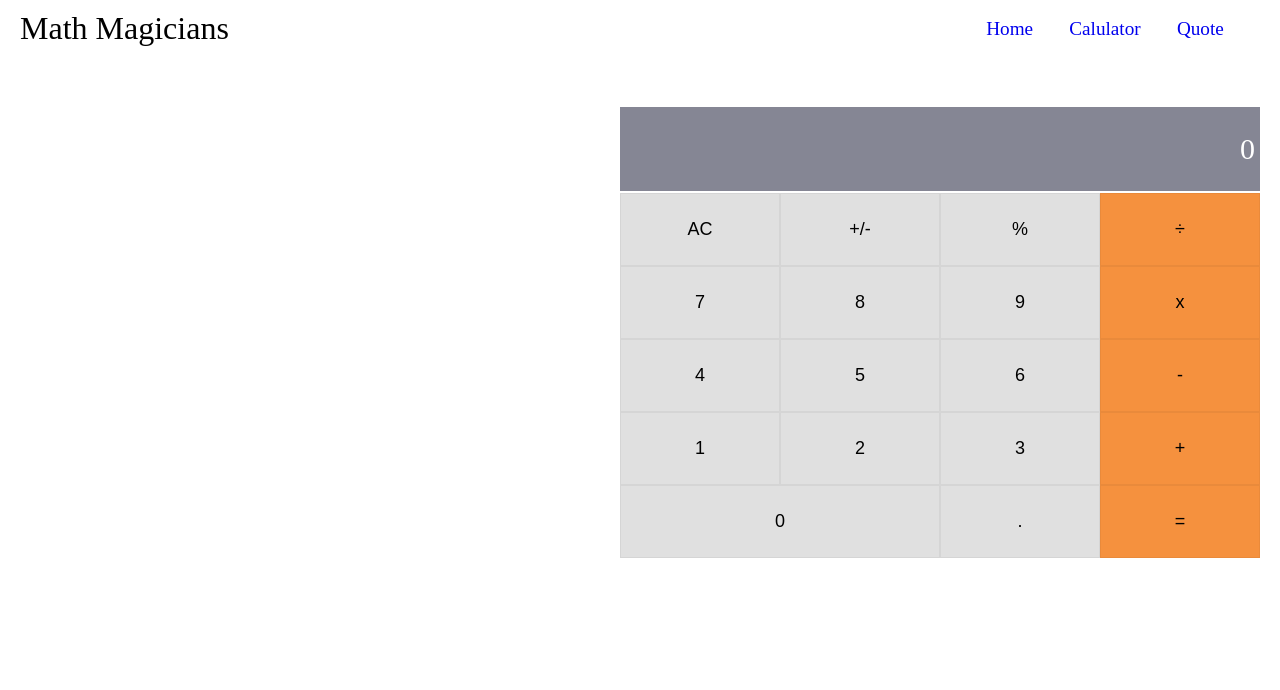
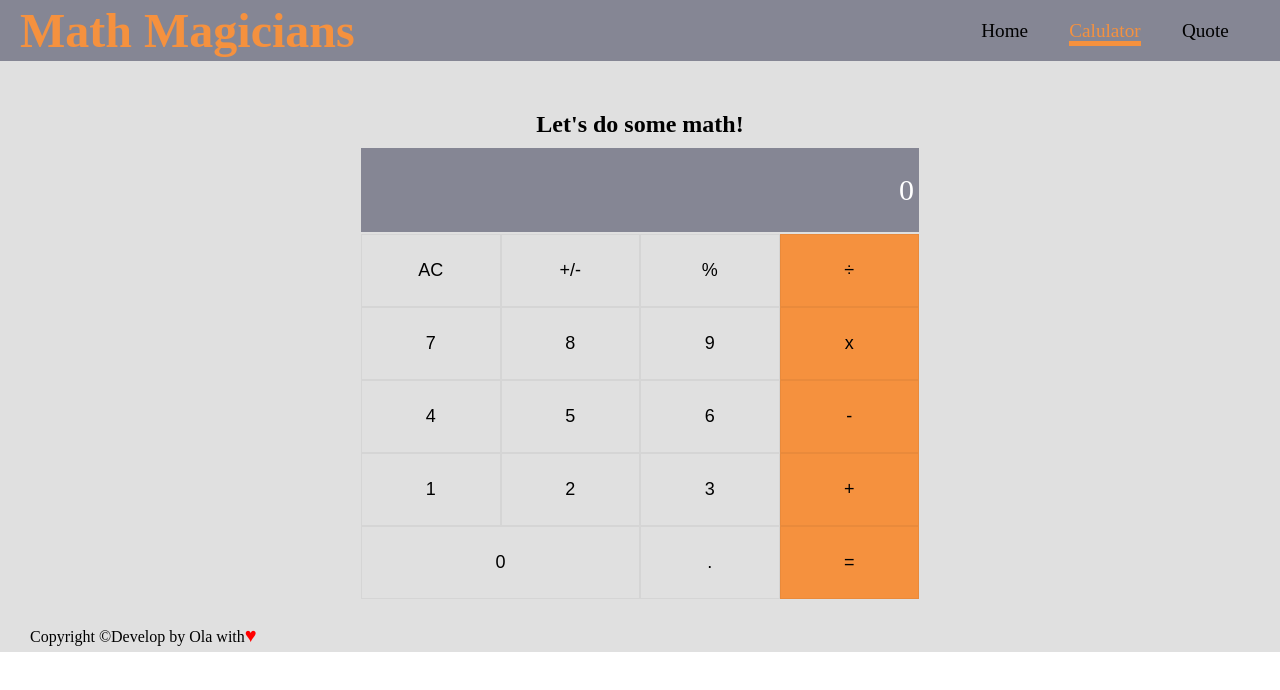
Before and after one commit to olaishola05/react-calculator, a React (Create React App) app: page /calculator in a window 1280 px wide. Shown: the top 690 px of the page. Built offline with nearby package versions, Linux system fonts and the light colour scheme.

Commit message:
Add footer and rearrange the UI with color styling

```diff
--- a/src/App.css
+++ b/src/App.css
@@ -104,13 +104,20 @@ img {
   display: -webkit-box;
   display: -ms-flexbox;
   display: flex;
-  padding: 10px 20px;
+  padding: 3px 20px;
   -webkit-box-pack: justify;
       -ms-flex-pack: justify;
           justify-content: space-between;
   -webkit-box-align: center;
       -ms-flex-align: center;
           align-items: center;
+  background-color: #858694;
+}
+
+.nav h1 {
+  font-size: 3rem;
+  font-weight: bold;
+  color: #f5913e;
 }
 
 .nav ul {
@@ -124,12 +131,12 @@ img {
 }
 
 .nav ul .links {
-  text-decoration: none;
   font-size: 1.2rem;
 }
 
 .homeContainer {
   padding: 20px;
+  height: 85vh;
 }
 
 .homeContainer h3 {
@@ -140,6 +147,22 @@ img {
 
 .homeContainer p {
   margin-bottom: 20px;
+}
+
+.quote {
+  width: 70%;
+  margin: 15% auto;
+  -webkit-box-shadow: rgba(100, 100, 111, 0.2) 0px 7px 29px 0px;
+          box-shadow: rgba(100, 100, 111, 0.2) 0px 7px 29px 0px;
+  padding: 20px;
+  background-color: #fff;
+  border-radius: 8px;
+}
+
+.quote blockquote {
+  font-size: 1.8rem;
+  font-weight: 600;
+  font-style: italic;
 }
 
 .body {
@@ -154,12 +177,49 @@ img {
           justify-content: center;
 }
 
+.App {
+  background-color: #e0e0e0;
+  width: 100%;
+}
+
+.calcContainer {
+  display: -webkit-box;
+  display: -ms-flexbox;
+  display: flex;
+  -webkit-box-pack: justify;
+      -ms-flex-pack: justify;
+          justify-content: space-between;
+  padding: 20px;
+  -webkit-box-orient: vertical;
+  -webkit-box-direction: normal;
+      -ms-flex-direction: column;
+          flex-direction: column;
+  -webkit-box-align: center;
+      -ms-flex-align: center;
+          align-items: center;
+}
+
+.calcContainer h2 {
+  font-size: 1.5rem;
+  font-weight: bold;
+  margin-top: 30px;
+}
+
 .calculator {
-  width: 50%;
+  width: 45%;
   display: -ms-grid;
   display: grid;
-  margin-top: 50px;
+  margin-top: 10px;
   float: right;
-  margin-right: 20px;
+}
+
+footer {
+  padding: 5px 15px;
+  margin: 0 15px;
+}
+
+footer .heart {
+  color: red;
+  font-size: 20px;
 }
 /*# sourceMappingURL=App.css.map */
--- a/src/App.js
+++ b/src/App.js
@@ -6,18 +6,20 @@ import Calculator from './Components/Calculator';
 import Navbar from './Components/Navbar';
 import Home from './Components/pages/Home';
 import Quote from './Components/pages/Quote';
+import Footer from './Components/Footer';
 
 class App extends Component {
   render() {
     return (
       <Router>
-        <Navbar />
         <div className="App">
+          <Navbar />
           <Routes>
             <Route exact path="/" element={<Home />} />
             <Route path="/calculator" element={<Calculator />} />
             <Route path="/quote" element={<Quote />} />
           </Routes>
+          <Footer />
         </div>
       </Router>
     );
--- a/src/App.scss
+++ b/src/App.scss
@@ -4,6 +4,7 @@
 @import './SCSS/button';
 @import './SCSS/nav.scss';
 @import './SCSS/home';
+@import './SCSS/quote';
 
 .body {
   display: flex;
@@ -11,10 +12,38 @@
   justify-content: center;
 }
 
+.App {
+  background-color: #e0e0e0;
+  width: 100%;
+}
+
+.calcContainer {
+  display: flex;
+  justify-content: space-between;
+  padding: 20px;
+  flex-direction: column;
+  align-items: center;
+
+  h2 {
+    font-size: 1.5rem;
+    font-weight: bold;
+    margin-top: 30px;
+  }
+}
+
 .calculator {
-  width: 50%;
+  width: 45%;
   display: grid;
-  margin-top: 50px;
+  margin-top: 10px;
   float: right;
-  margin-right: 20px;
 }
+
+footer {
+  padding: 5px 15px;
+  margin: 0 15px;
+
+  .heart {
+    color: red;
+    font-size: 20px;
+  }
+}
--- a/src/Components/Calculator.jsx
+++ b/src/Components/Calculator.jsx
@@ -4,7 +4,11 @@ import Display from './Display';
 import calculate from '../logic/calculate';
 
 function Calculator() {
-  const [operations, setOperations] = useState({ total: null, next: null, operation: null });
+  const [operations, setOperations] = useState({
+    total: null,
+    next: null,
+    operation: null,
+  });
 
   const handleClick = (e) => {
     setOperations(calculate(operations, e.target.value));
@@ -12,11 +16,15 @@ function Calculator() {
 
   const { total, next, operation } = operations;
   const data = next || operation || total || 0;
+  const heading = "Let's do some math!";
 
   return (
-    <div className="calculator">
-      <Display data={data} />
-      <Pads handleClick={handleClick} />
+    <div className="calcContainer">
+      <h2>{heading}</h2>
+      <div className="calculator">
+        <Display data={data} />
+        <Pads handleClick={handleClick} />
+      </div>
     </div>
   );
 }
--- /dev/null
+++ b/src/Components/Footer.jsx
@@ -0,0 +1,17 @@
+import React from 'react';
+
+function Footer() {
+  return (
+    <>
+      <footer>
+        <span>Copyright &copy;</span>
+        <span>
+          Develop by Ola with
+          <span className="heart">&hearts;</span>
+        </span>
+      </footer>
+    </>
+  );
+}
+
+export default Footer;
--- a/src/Components/Navbar.jsx
+++ b/src/Components/Navbar.jsx
@@ -1,5 +1,6 @@
+/* eslint-disable react/jsx-closing-bracket-location */
 import React from 'react';
-import { Link } from 'react-router-dom';
+import { NavLink } from 'react-router-dom';
 
 function Navbar() {
   const links = [
@@ -25,9 +26,18 @@ function Navbar() {
       <ul>
         {links.map((link) => (
           <li key={link.id}>
-            <Link to={link.path} exact="true" className="links">
+            <NavLink
+              to={link.path}
+              exact="true"
+              className="links"
+              style={({ isActive }) => ({
+                textDecoration: 'none',
+                margin: '0 10px',
+                borderBottom: isActive ? 'solid 5px #f5913e' : '',
+                color: isActive ? '#f5913e' : 'black',
+              })}>
               {link.text}
-            </Link>
+            </NavLink>
           </li>
         ))}
       </ul>
--- a/src/Components/pages/Quote.jsx
+++ b/src/Components/pages/Quote.jsx
@@ -1,7 +1,16 @@
 import React from 'react';
 
 function Quote() {
-  return <div>hello</div>;
+  return (
+    <>
+      <div className="quote">
+        <blockquote>
+          Mathematics is not about numbers, eqautions, computations or algorithms;
+          it is about understanding. —William Paul Thurston
+        </blockquote>
+      </div>
+    </>
+  );
 }
 
 export default Quote;
--- a/src/SCSS/_home.scss
+++ b/src/SCSS/_home.scss
@@ -1,5 +1,6 @@
 .homeContainer {
   padding: 20px;
+  height: 85vh;
 
   h3 {
     font-size: 2rem;
--- a/src/SCSS/_nav.scss
+++ b/src/SCSS/_nav.scss
@@ -1,8 +1,15 @@
 .nav {
   display: flex;
-  padding: 10px 20px;
+  padding: 3px 20px;
   justify-content: space-between;
   align-items: center;
+  background-color: #858694;
+
+  h1 {
+    font-size: 3rem;
+    font-weight: bold;
+    color: #f5913e;
+  }
 
   ul {
     width: 25%;
@@ -10,7 +17,6 @@
     justify-content: space-evenly;
 
     .links {
-      text-decoration: none;
       font-size: 1.2rem;
     }
   }
```
Also changed, not shown: src/SCSS/_quote.scss (added, +14 -0 lines), 1 other file (tests, documents, lock files or other folders).
